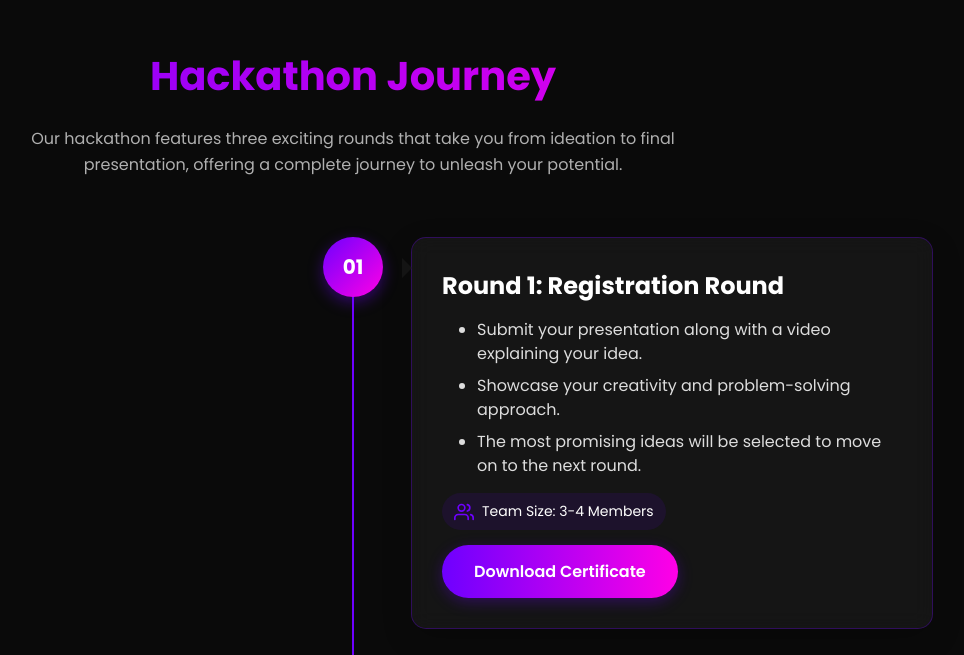
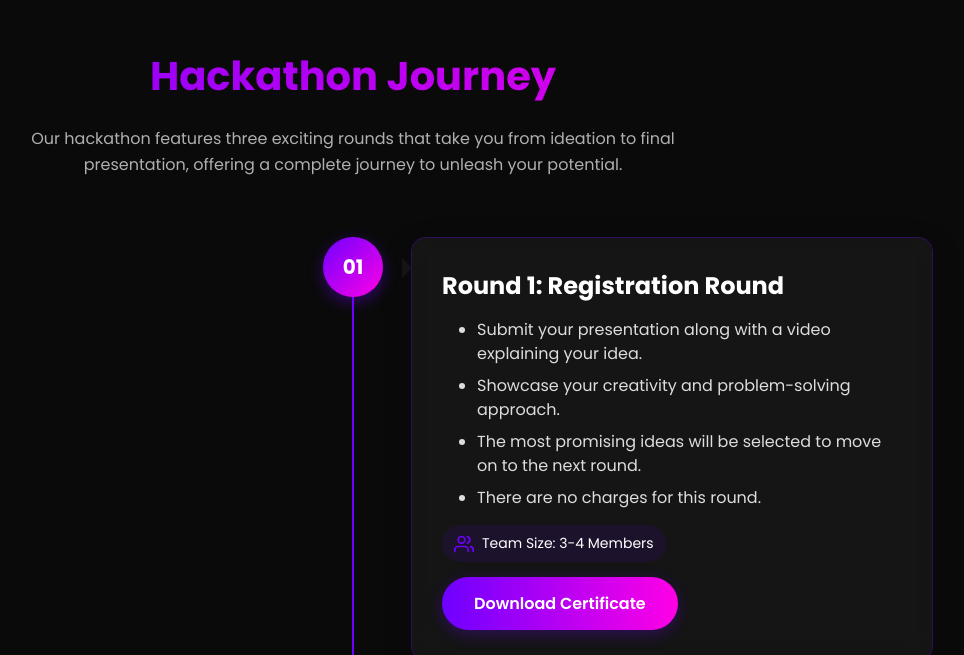
Before and after one commit to HimanshuRawat143/Hackathon, a React (Create React App) app in the folder client/: page / in a window 1280 px wide. Shown: the part 2145-2800 px from the top of the page, without its empty margins (287-1251 px from the left). Built offline with nearby package versions, Linux system fonts and the light colour scheme.

Commit message:
Update HackathonTimeline.js

```diff
--- a/client/src/components/HackathonTimeline.js
+++ b/client/src/components/HackathonTimeline.js
@@ -72,7 +72,9 @@ const HackathonTimeline = () => {
                 <li>Submit your presentation along with a video explaining your idea.</li>
                 <li>Showcase your creativity and problem-solving approach.</li>
                 <li>The most promising ideas will be selected to move on to the next round.</li>
+                <li>There are no charges for this round.</li>
               </ul>
+
             </TimelineItemDescription>
             <TimelineDetails>
 
@@ -112,10 +114,12 @@ const HackathonTimeline = () => {
             <TimelineItemTitle>Round 2:   24 Hours Hackathon</TimelineItemTitle>
             <TimelineItemDescription>
             <ul>
-                <li>Teams will have 24 hours of nonstop innovation and developing solutions.</li>
-                <li>Fun events and games to keep the energy high.</li>
-                <li>A chance to win exciting rewards and prizes.</li>
-              </ul>
+              <li>Teams will have 24 hours of nonstop innovation and developing solutions.</li>
+              <li>Fun events and games to keep the energy high.</li>
+              <li>A chance to win exciting rewards and prizes.</li>
+              <li>Rs. 300 registration fee per team if your team is selected.</li>
+            </ul>
+
             </TimelineItemDescription>
             <TimelineDetails>
               <TimelineDetailItem>
```
